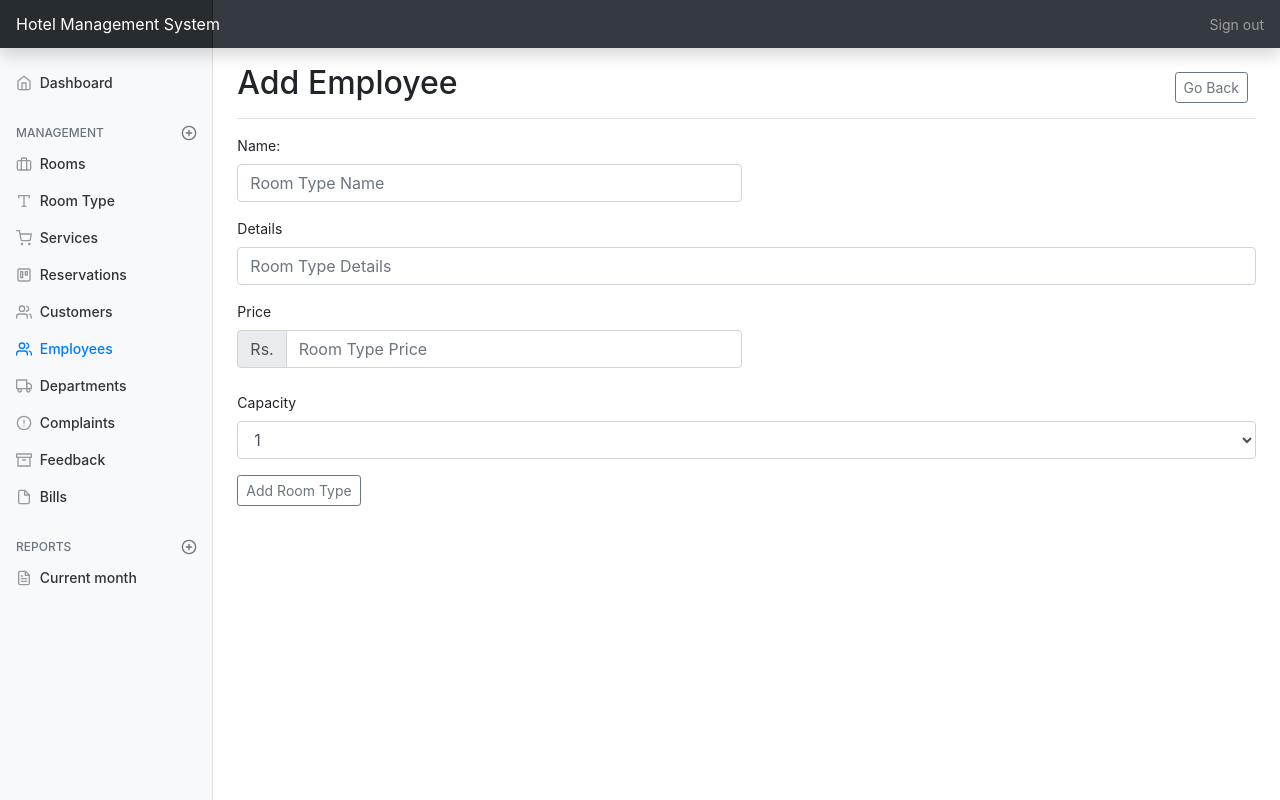
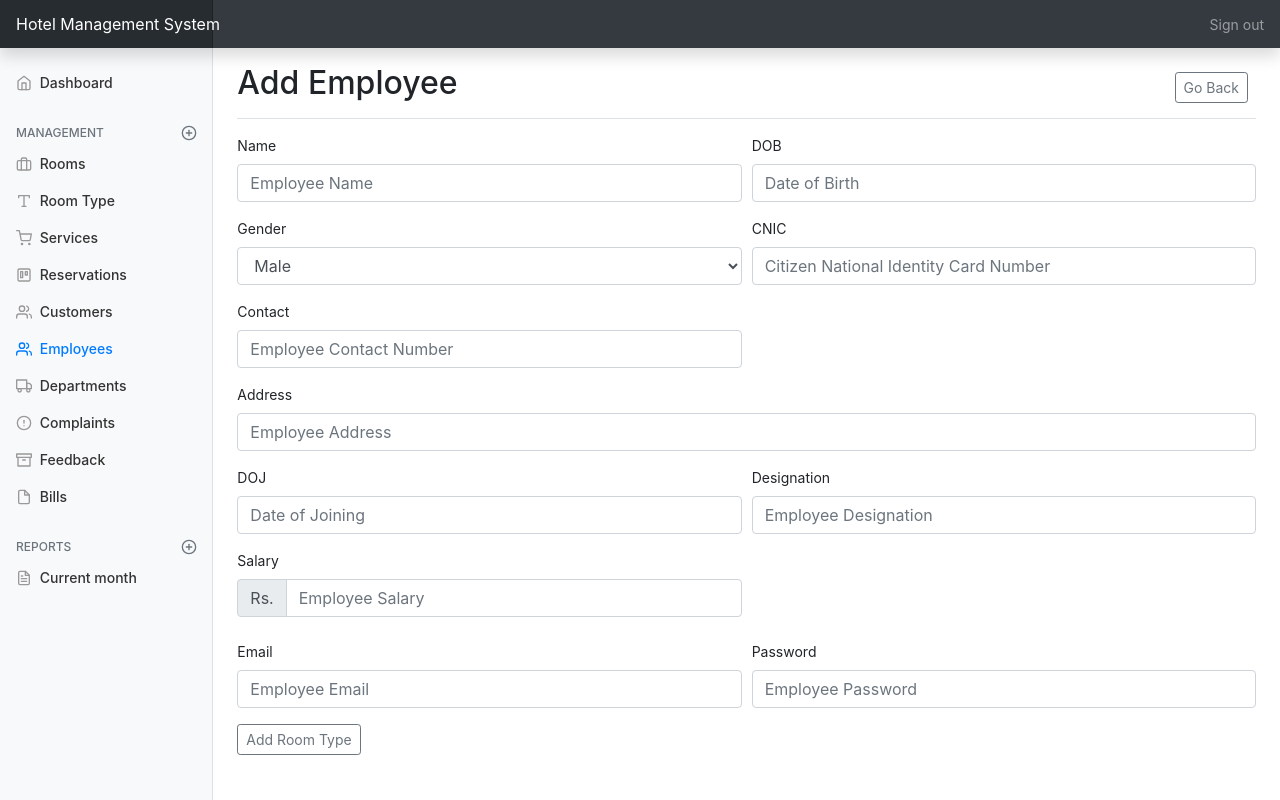
Before and after one commit to usmanikram/Hotel-Management-System, a PHP site: page /admin/addemployee.php in a window 1280 px wide. Run offline with PHP 8.4, Linux system fonts and the light colour scheme; some libraries are stand-ins or nearby versions.

Commit message:
Forms Update

```diff
--- a/admin/addemployee.php
+++ b/admin/addemployee.php
@@ -156,34 +156,69 @@
             <form>
                 <div class="form-row">
                     <div class="form-group col-md-6">
-                        <label for="name">Name:</label>
-                        <input type="text" class="form-control" name="typename" placeholder="Room Type Name">
+                        <label for="name">Name</label>
+                        <input type="text" class="form-control" name="empname" placeholder="Employee Name">
+                    </div>
+                    <div class="form-group col-md-6">
+                        <label for="dob">DOB</label>
+                        <input type="text" onfocus="(this.type='date')" class="form-control" name="empdob" placeholder="Date of Birth">
+                    </div>
+                </div>
+                <div class="form-row">
+                    <div class="form-group col-md-6">
+                        <label for="gender">Gender</label>
+                        <select class="form-control" name="empgender">
+                            <option>Male</option>
+                            <option>Female</option>
+                        </select>
+                    </div>
+                    <div class="form-group col-md-6">
+                        <label for="cnic">CNIC</label>
+                        <input type="text" class="form-control" name="empcnic" placeholder="Citizen National Identity Card Number">
+                    </div>
+                </div>
+                <div class="form-row">
+                    <div class="form-group col-md-6">
+                        <label for="contact">Contact</label>
+                        <input type="text" class="form-control" name="empcontact" placeholder="Employee Contact Number">
                     </div>
                 </div>
                 <div class="form-group">
-                    <label for="details">Details</label>
-                    <input type="text" class="form-control" id="typedetails" placeholder="Room Type Details">
+                    <label for="address">Address</label>
+                    <input type="text" class="form-control" name="empaddress" placeholder="Employee Address">
                 </div>
                 <div class="form-row">
                     <div class="form-group col-md-6">
-                        <label for="price">Price</label>
+                        <label for="dob">DOJ</label>
+                        <input type="text" onfocus="(this.type='date')" class="form-control" name="empdoj" placeholder="Date of Joining">
+                    </div>
+                    <div class="form-group col-md-6">
+                        <label for="designation">Designation</label>
+                        <input type="text" class="form-control" name="empdesignation" placeholder="Employee Designation">
+                    </div>
+                </div>
+                <div class="form-row">
+                    <div class="form-group col-md-6">
+                        <label for="salary">Salary</label>
                         <div class="input-group mb-2">
                             <div class="input-group-prepend">
                                 <div class="input-group-text">Rs.</div>
                             </div>
-                            <input type="text" class="form-control" name="typeprice" placeholder="Room Type Price">
+                            <input type="text" class="form-control" name="empsalary" placeholder="Employee Salary">
                         </div>
                     </div>
                 </div>
-                <div class="form-group">
-                    <label for="capacity">Capacity</label>
-                    <select class="form-control" name="typecapacity">
-                        <option>1</option>
-                        <option>2</option>
-                        <option>3</option>
-                        <option>4</option>
-                    </select>
+                <div class="form-row">
+                    <div class="form-group col-md-6">
+                        <label for="email">Email</label>
+                        <input type="email" class="form-control" name="empemail" placeholder="Employee Email">
+                    </div>
+                    <div class="form-group col-md-6">
+                        <label for="password">Password</label>
+                        <input type="password" class="form-control" name="emppassword" placeholder="Employee Password">
+                    </div>
                 </div>
+
                 <button type=submit" class="btn btn-sm btn-outline-secondary">Add Room Type</button>
             </form>
 
```
Also changed, not shown: admin/addcustomer.php (+43 -20 lines), admin/addreservation.php (+9 -9 lines), admin/addroom.php (+25 -16 lines).
